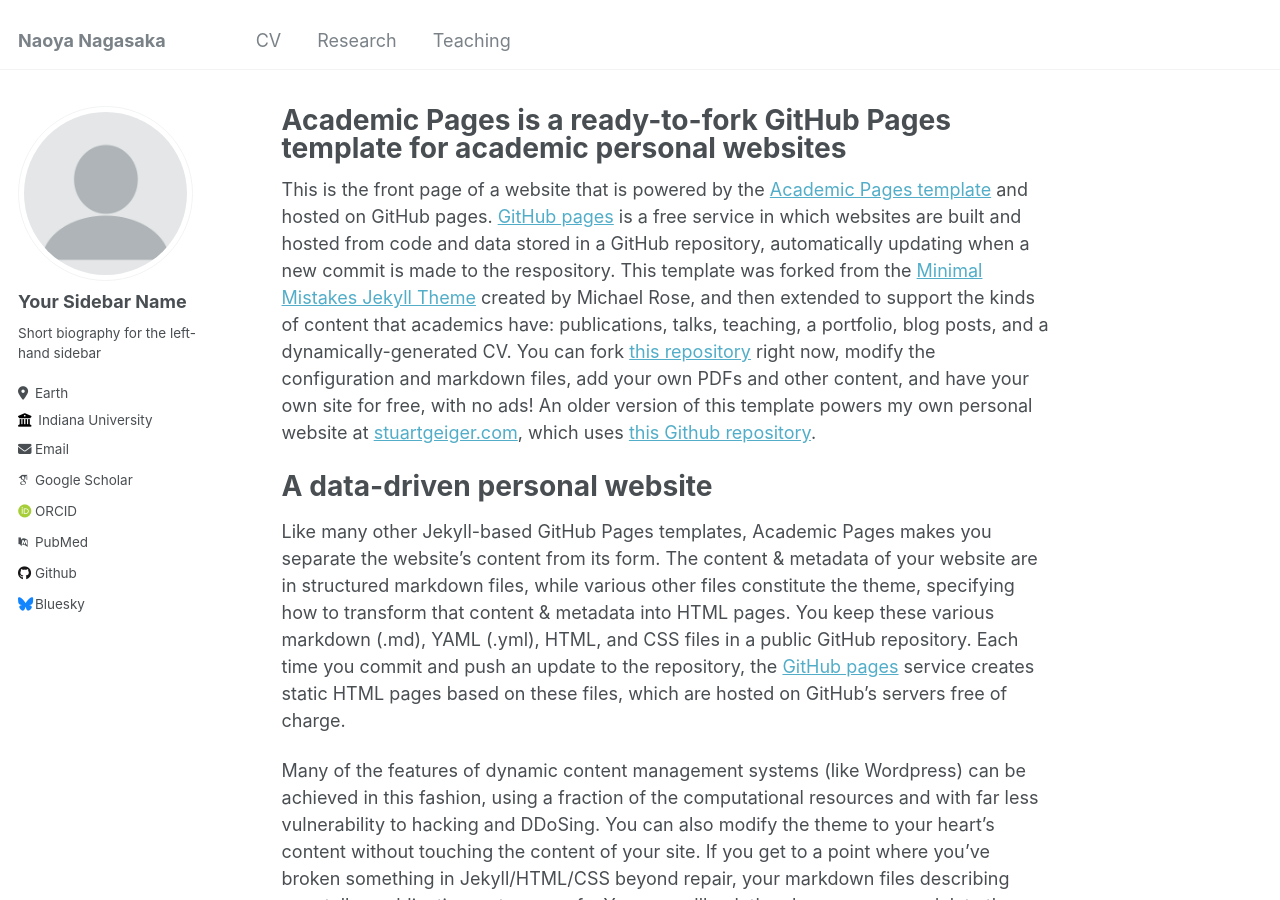
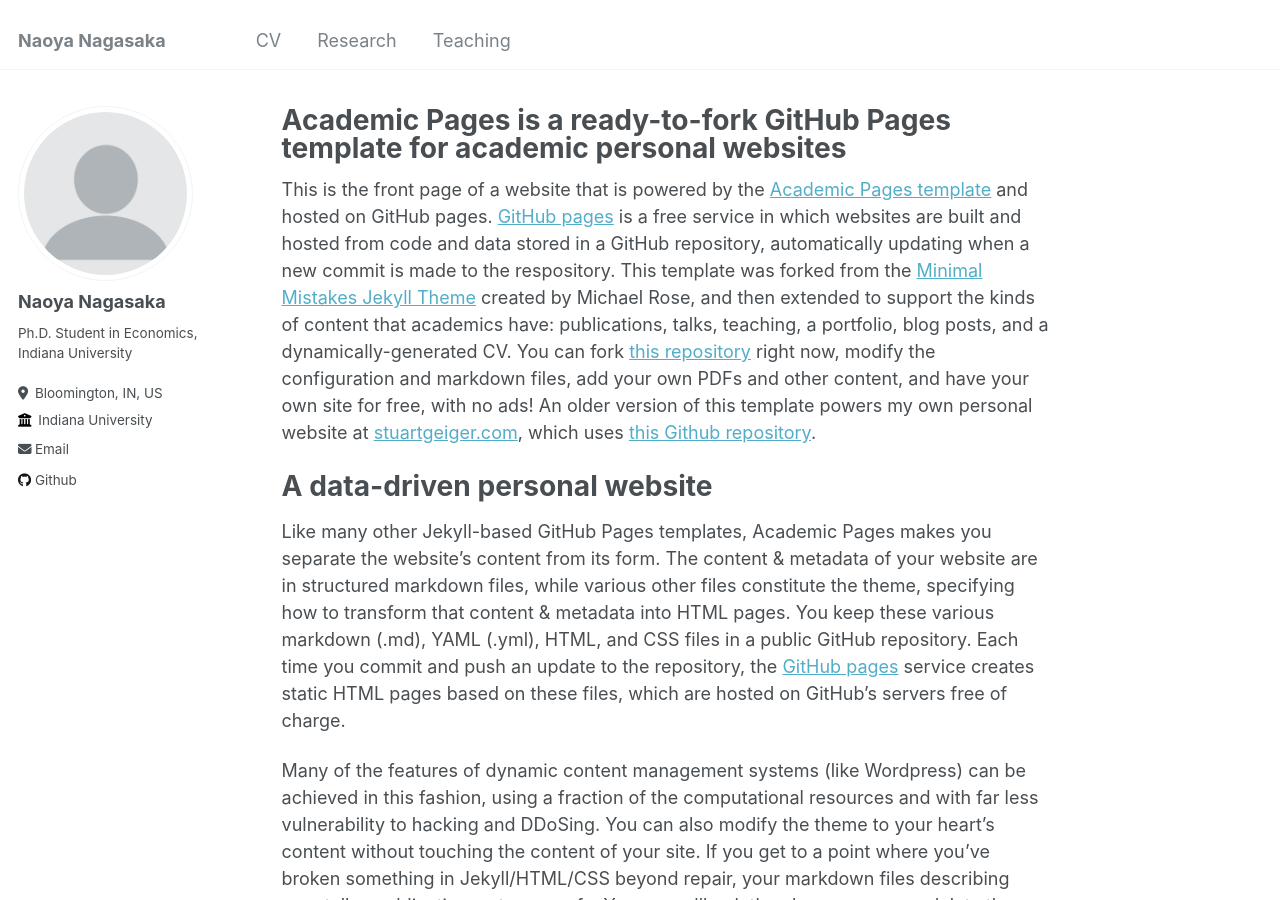
Before and after one commit to naonagas/naonagas.github.io, a Jekyll site: the page built from _pages/about.md, in a window 1280 px wide and 900 px high. Built offline with Jekyll 4.4.1, drawn with Linux system fonts in a browser that asks for light colours; some web fonts are replaced.

Commit message:
_config.yml

```diff
--- a/_config.yml
+++ b/_config.yml
@@ -22,21 +22,21 @@ repository               : "academicpages/academicpages.github.io"
 author:
   # Biographic information
   avatar           : "profile.png"
-  name             : "Your Sidebar Name"
+  name             : "Naoya Nagasaka"
   pronouns         : # example: "she/her"
-  bio              : "Short biography for the left-hand sidebar"
-  location         : "Earth"
+  bio              : "Ph.D. Student in Economics, Indiana University"
+  location         : "Bloomington, IN, US"
   employer         : "Indiana University"
   uri              : # URL
-  email            : "none@example.org"
+  email            : "naonagas@iu.edu"
 
   # Academic websites
   arxiv            : # URL - Update with the correct link to your profile
-  googlescholar    : "https://scholar.google.com/citations?user=PS_CX0AAAAAJ"
+  googlescholar    : #"https://scholar.google.com/citations?user=PS_CX0AAAAAJ"
   impactstory      : # URL
-  orcid            : "http://orcid.org/yourorcidurl"
+  orcid            : #"http://orcid.org/yourorcidurl"
   semantic         : # URL
-  pubmed           : "https://www.ncbi.nlm.nih.gov/pubmed/?term=john+snow"
+  pubmed           : #"https://www.ncbi.nlm.nih.gov/pubmed/?term=john+snow"
   researchgate     : # URL
 
   # Repositories and software development
@@ -48,7 +48,7 @@ author:
   stackoverflow    : # User number or user number and name (i.e., use "1" or "1/jeff-atwood")
 
   # Social media
-  bluesky          : "bsky.app" # Replace this with you Bluesky username
+  bluesky          : #"bsky.app" # Replace this with you Bluesky username
   facebook         : # Username
   flickr           : # Username
   foursquare       : # Username
```
